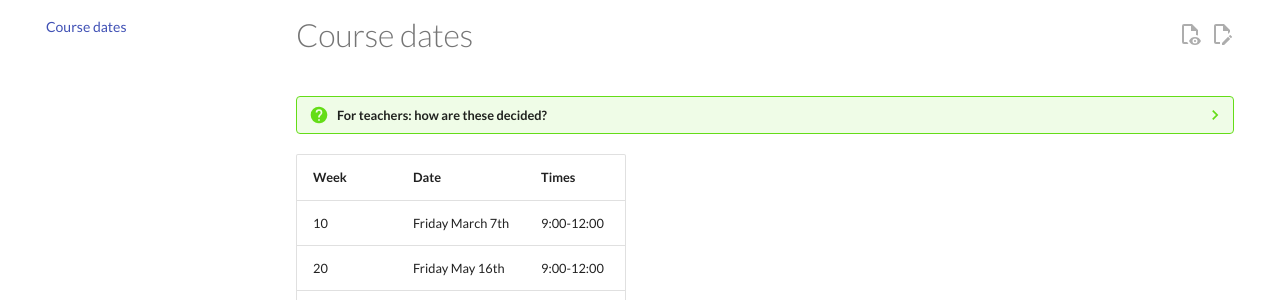
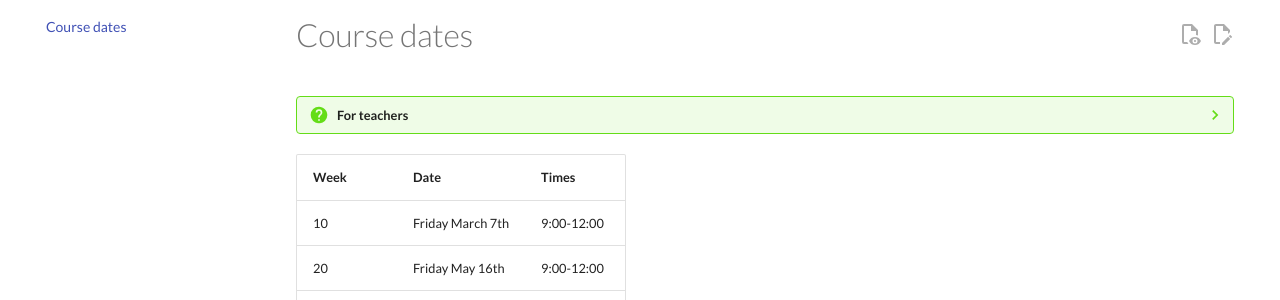
Before and after one commit to UPPMAX/naiss_file_transfer_course, an MkDocs documentation site: the page built from docs/course_dates.md, in a window 1280 px wide. Shown: the part 132-432 px from the top of the page. Built offline with MkDocs 1.6.1 and Material for MkDocs 9.7.7, drawn with Linux system fonts in a browser that asks for light colours; comment, search, counter and statistics services are not loaded; part of the change alters nothing that is shown.

```diff
--- a/docs/course_dates.md
+++ b/docs/course_dates.md
@@ -11,9 +11,11 @@ tags:
 
 # Course dates
 
-???- question "For teachers: how are these decided?"
+???- question "For teachers"
 
-    These are decided at [#15](https://github.com/UPPMAX/naiss_file_transfer_course/issues/15):
+    - How are these decided? These are decided at [#15](https://github.com/UPPMAX/naiss_file_transfer_course/issues/15):
+    - [Shared document for teaching dates](https://hackmd.io/@UPPMAX/uppmax-training-events)
+
 
 Week|Date            |Times
 ----|----------------|--------
```
